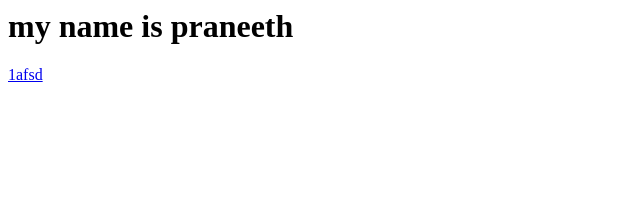
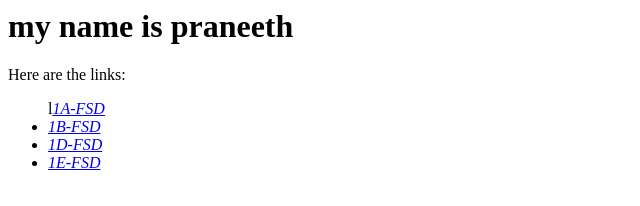
Before and after one commit to praneeth486/trail, a plain HTML site: page index.html in a window 1280 px wide. Shown: the whole page, without its empty margins (0-640 px from the left). Drawn offline with Linux system fonts and the light colour scheme.

Commit message:
Update index.html

```diff
--- a/index.html
+++ b/index.html
@@ -4,6 +4,12 @@
 </head>
 <body>
 <h1>my name is praneeth</h1>
-  <a href="https://oneafsd.onrender.com">1afsd</a>
+    <p>Here are the links:</p>
+        <ul>
+            l<i><a href="https://onea-fsd-vzt9.onrender.com">1A-FSD</a></li>
+            <li><a href="https://onebfsd.onrender.com">1B-FSD</a></li>
+            <li><a href="https://id-fsd.onrender.com">1D-FSD</a></li>
+            <li><a href="https://onee-fsd-iqhf.onrender.com">1E-FSD</a></li>
+        </ul>
 </body>
 </html>
```
